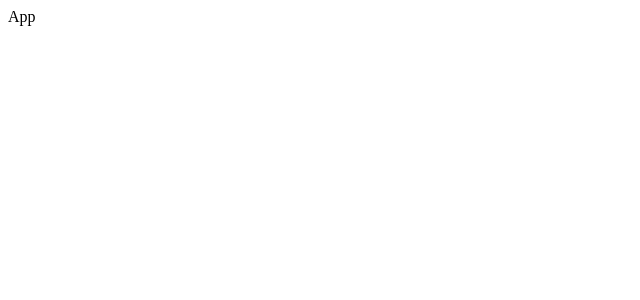
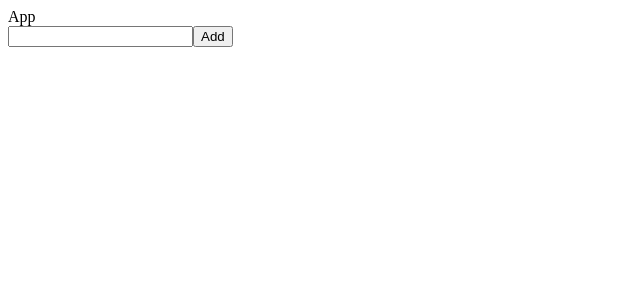
Before and after one commit to elhadj-am/ELHADJ-GITHUB-MANAGEMENT, a React (Vite) app in the folder TO-DO-LIST-APP/: page / in a window 1280 px wide. Shown: the top 300 px of the page, without its empty margins (0-640 px from the left). Built offline with nearby package versions, Linux system fonts and the light colour scheme.

Commit message:
Merge of the ongoing development work

```diff
--- a/TO-DO-LIST-APP/src/components/Todo.jsx
+++ b/TO-DO-LIST-APP/src/components/Todo.jsx
@@ -0,0 +1,28 @@
+import { useState } from "react";
+import TodoItem from "./TodoItem";
+
+export default function Todo() {
+  const [todo, setTodo] = useState("");
+  const [todos, setTodos] = useState([]);
+  function handleSubmit(e) {
+    e.preventDefault();
+    setTodos([...todos, todo]);
+    setTodo("");
+  }
+  return (
+    <div>
+      <form onSubmit={handleSubmit}>
+        <input
+          type="text"
+          value={todo}
+          onChange={(e) => setTodo(e.target.value)}
+        />
+        <button type="submit">Add</button>
+      </form>
+      {console.log(todos)}
+      {todos.map((item) => (
+        <TodoItem key={item} x={item} />
+      ))}
+    </div>
+  );
+}
--- /dev/null
+++ b/TO-DO-LIST-APP/src/components/TodoItem.jsx
@@ -0,0 +1,3 @@
+export default function TodoItem({ x }) {
+  return <h3>{x}</h3>;
+}
--- a/TO-DO-LIST-APP/src/main.jsx
+++ b/TO-DO-LIST-APP/src/main.jsx
@@ -1,9 +1,11 @@
-import React from 'react'
-import ReactDOM from 'react-dom/client'
-import App from './App'
+import React from "react";
+import ReactDOM from "react-dom/client";
+import App from "./App";
+import Todo from "./components/Todo";
 
-ReactDOM.createRoot(document.getElementById('root')).render(
+ReactDOM.createRoot(document.getElementById("root")).render(
   <React.StrictMode>
     <App />
-  </React.StrictMode>,
-)
+    <Todo />
+  </React.StrictMode>
+);
```
